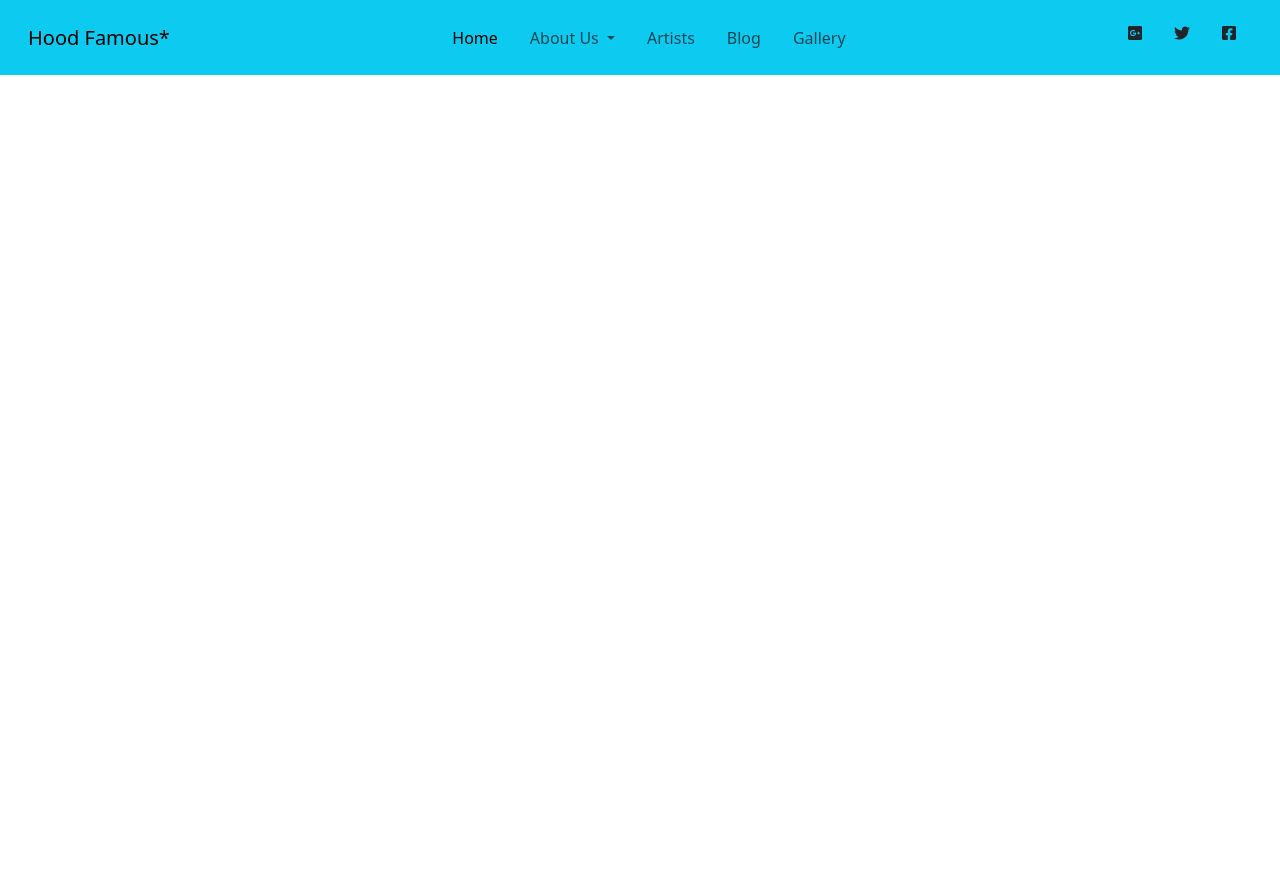
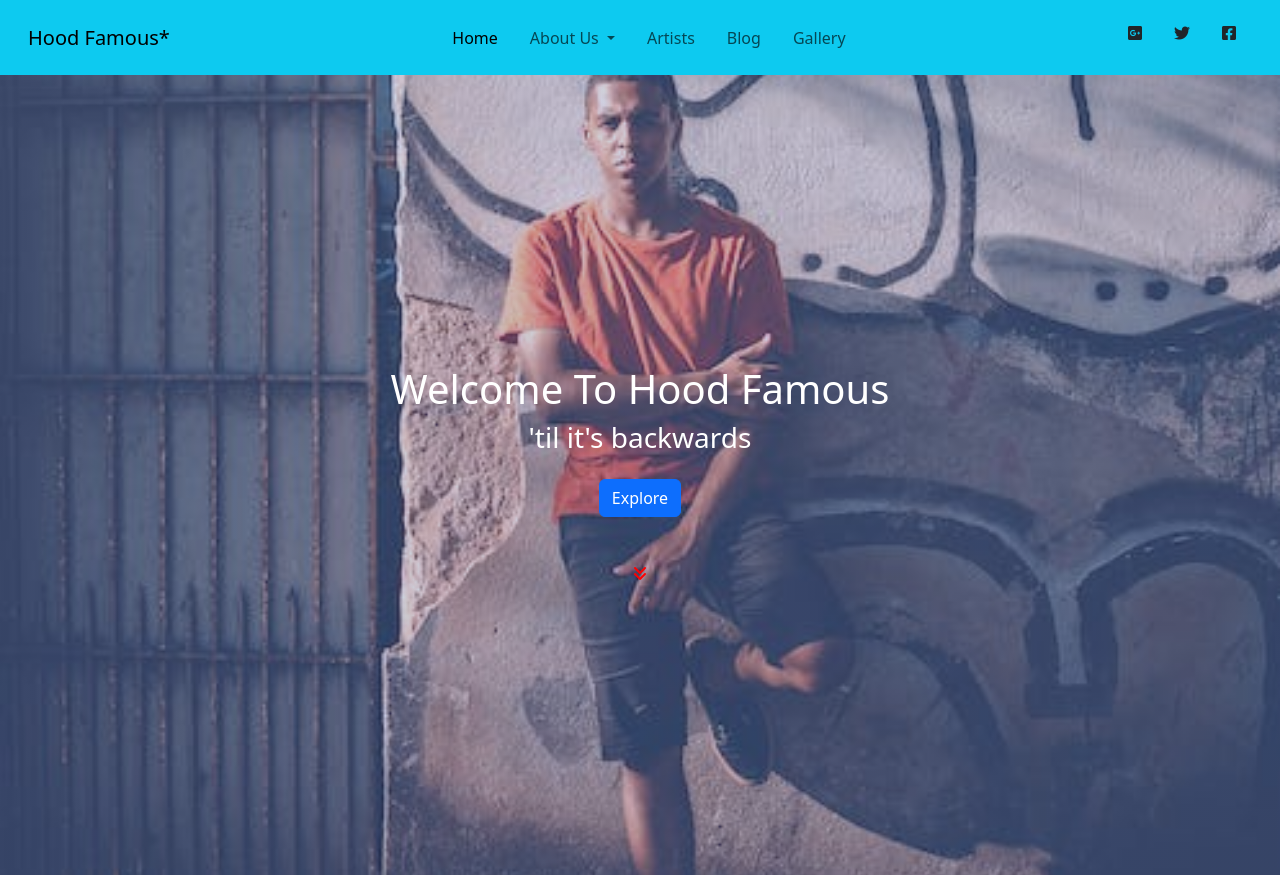
Before and after one commit to sandile05/hoodfamous, a plain HTML site: page index.html in a window 1280 px wide. Shown: the top 875 px of the page. Before the commit the page ends 800 px from the top, so only its background shows below. Drawn offline with nearby package versions, Linux system fonts and the light colour scheme.

Commit message:
home section

```diff
--- a/index.html
+++ b/index.html
@@ -7,6 +7,8 @@
     <script src="https://ajax.googleapis.com/ajax/libs/jquery/3.6.4/jquery.min.js"></script>
     <link href="https://cdn.jsdelivr.net/npm/bootstrap@5.3.1/dist/css/bootstrap.min.css" rel="stylesheet" integrity="sha384-4bw+/aepP/YC94hEpVNVgiZdgIC5+VKNBQNGCHeKRQN+PtmoHDEXuppvnDJzQIu9" crossorigin="anonymous">
     <link rel="stylesheet" href="https://cdnjs.cloudflare.com/ajax/libs/font-awesome/6.4.2/css/all.min.css" integrity="sha512-z3gLpd7yknf1YoNbCzqRKc4qyor8gaKU1qmn+CShxbuBusANI9QpRohGBreCFkKxLhei6S9CQXFEbbKuqLg0DA==" crossorigin="anonymous" referrerpolicy="no-referrer" />
+    <link
+      href="https://unpkg.com/boxicons@2.1.1/css/boxicons.min.css" rel="stylesheet"/>
     <link rel="stylesheet" href="styles.css">
 </head>
 <body>
@@ -60,6 +62,25 @@
           </nav>
     </head>
 
+    <main>
+        <section id="home" class="home d-flex justify-content-center align-items-center vh-95">
+            <div class="home-content text-center">
+                <h1>Welcome To Hood Famous</h1>
+                  <h3>'til it's backwards</h3>
+                  <button class="mt-3 btn btn-primary">Explore</button>
+                  <div class="scroll-down">
+                    <a href="#hero"><i class="mt-5 fa-solid fa-angles-down fa-fade"></i></a>
+                  </div>
+                </div>
+              </div>
+            </div>
+          </section>
+          <section class="hero container-fluid vh-100" id="hero">
+            <div class="content">
+
+            </div>
+          </section>
+    </main>
 
 
     <script src="https://cdn.jsdelivr.net/npm/bootstrap@5.3.1/dist/js/bootstrap.bundle.min.js" integrity="sha384-HwwvtgBNo3bZJJLYd8oVXjrBZt8cqVSpeBNS5n7C8IVInixGAoxmnlMuBnhbgrkm" crossorigin="anonymous"></script>
--- a/styles.css
+++ b/styles.css
@@ -0,0 +1,41 @@
+*{
+
+    box-sizing: border-box;
+    list-style: none;
+    text-decoration: none;
+    scroll-behavior: smooth;
+}
+
+
+body::before {
+    content: "";
+    position: absolute;
+    top: 0;
+    left: 0;
+    width: 100%;
+    height: 100%;
+    background-color: rgba(0, 0, 0, 0.274); /* Adjust the opacity as needed */
+    z-index: -1; /* Place the overlay behind the content */
+}
+
+body {
+    background-image: url('background.jpeg');
+    background-size: cover;
+    background-attachment: fixed;
+    position: relative; /* Establish stacking context for the pseudo-element */
+}
+
+.home{
+    height: 100vh;
+    width: 100%;
+    background-image: linear-gradient(rgba(107, 145, 241, 0.322), rgba(92, 133, 236, 0.322)), url('wall.jpeg');
+    background-size: cover;
+    background-position: center;
+}
+.home-content{
+    color: #fff;
+}
+
+.scroll-down i{
+    color: red;
+}
```
Also changed, not shown: background.jpeg (added), wall.jpeg (added).
